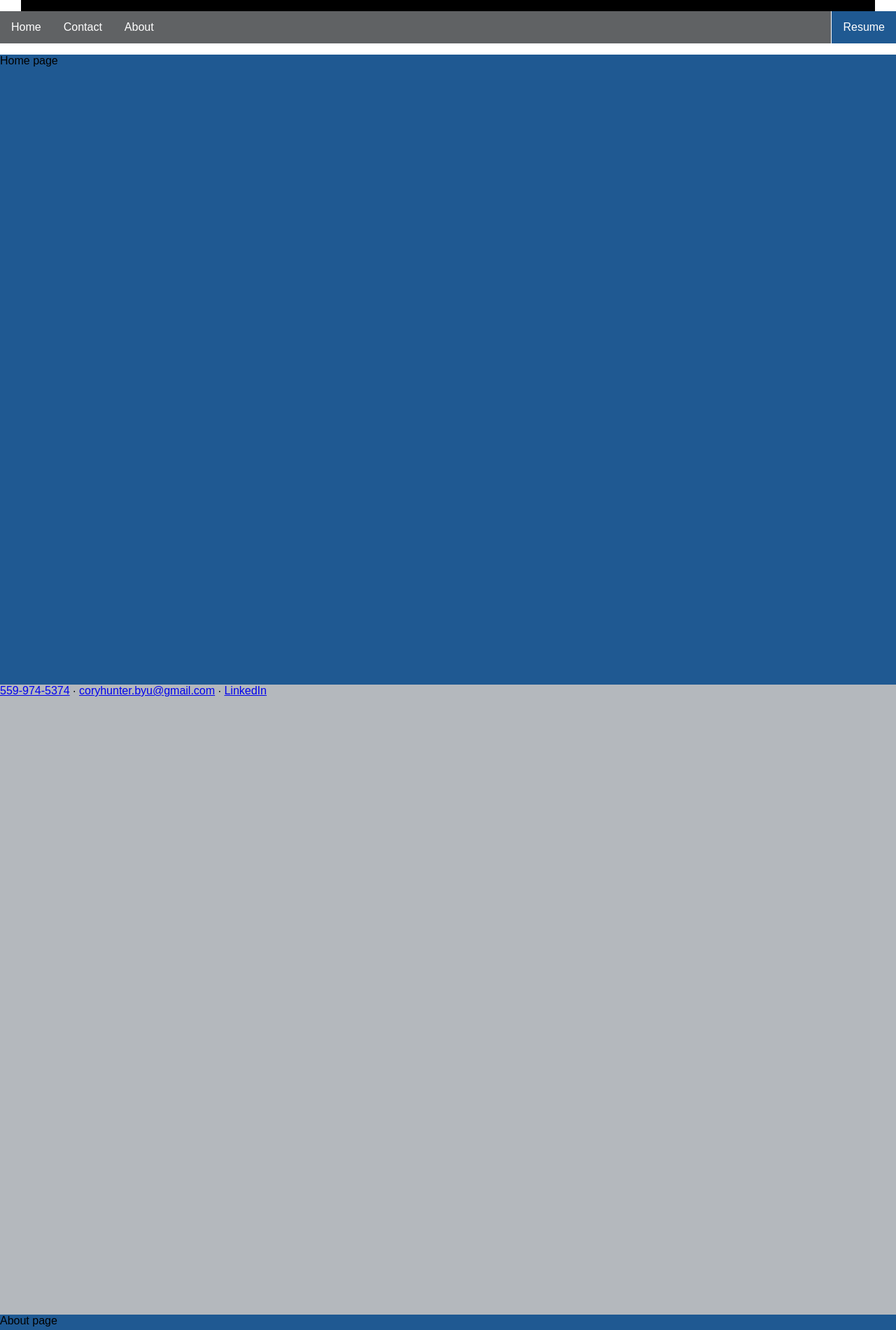
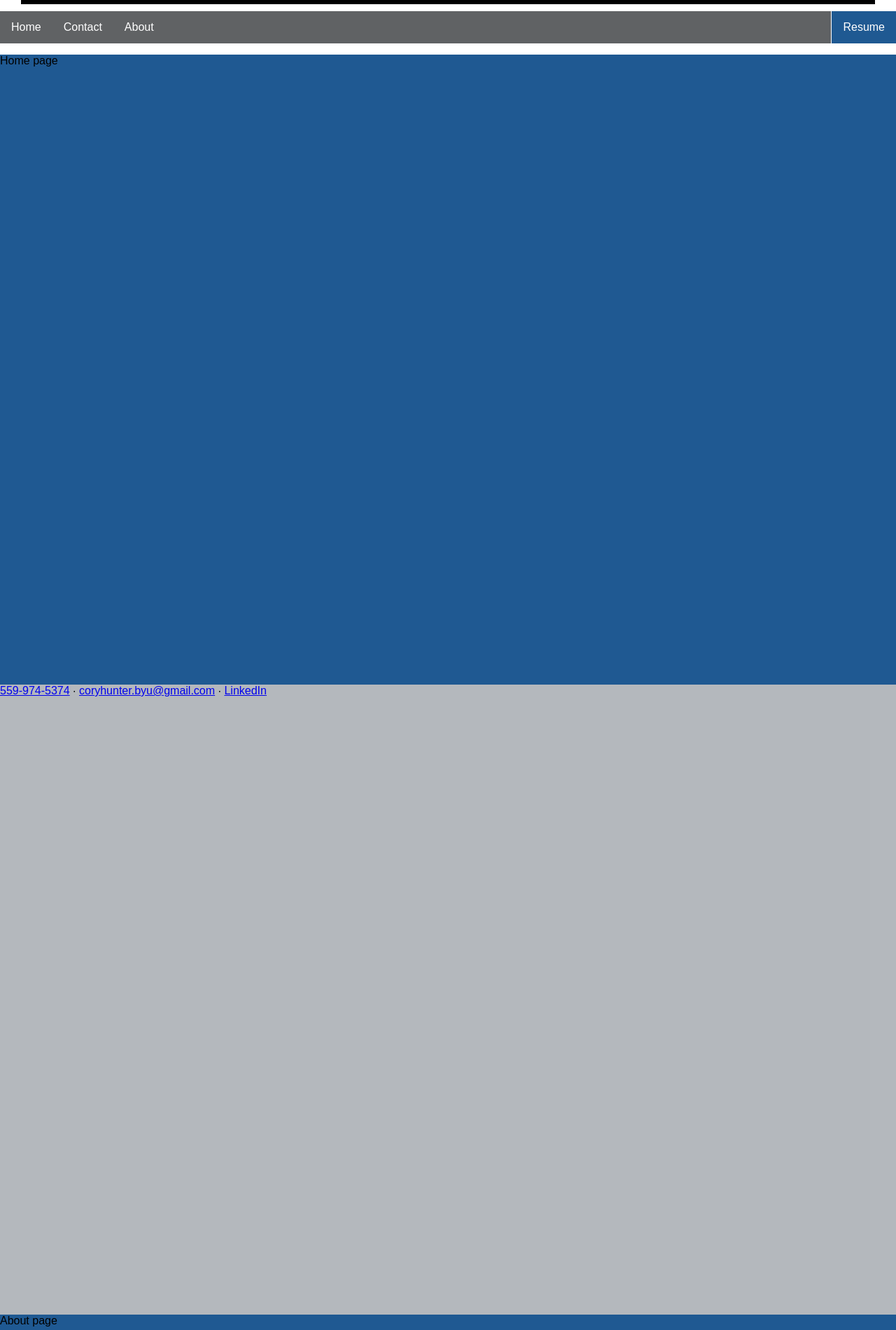
Before and after one commit to layniecalderwood/coryrhunter.com, a Jekyll site: the page built from index.md, in a window 1280 px wide. Shown: the part 500-2400 px from the top of the page at 70% size. Built offline with Jekyll 4.4.1, drawn with Linux system fonts in a browser that asks for light colours; our own code applies the rules of GitHub Pages for plain Markdown files.

```diff
--- a/_layouts/default.html
+++ b/_layouts/default.html
@@ -53,7 +53,7 @@ header div {
   color: rgba(0, 0, 0, 0);
   font-size: 15px;
   text-align: right;
-  padding: 90px;
+  padding: 80px;
   background-color: black;
 }
 
```
